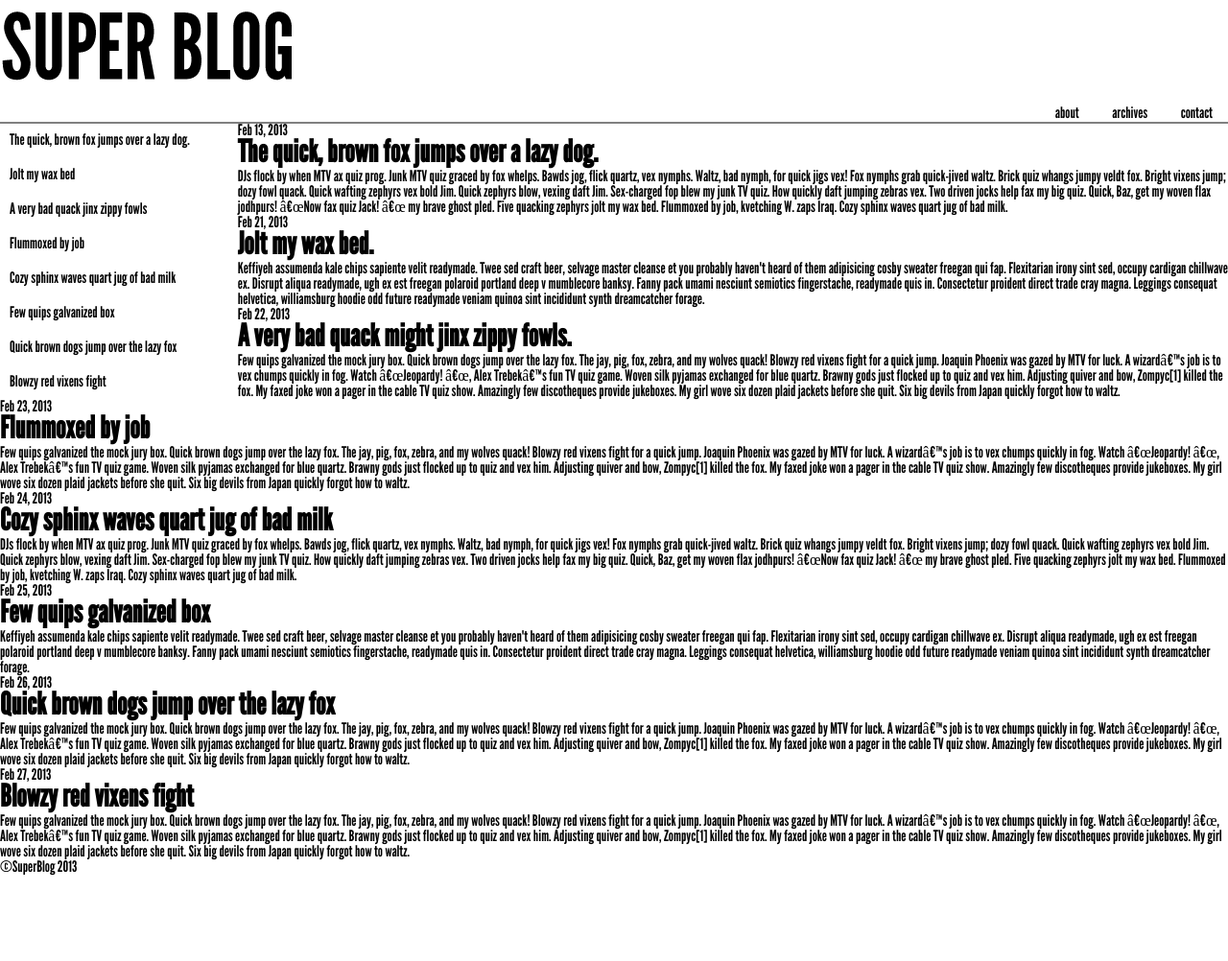
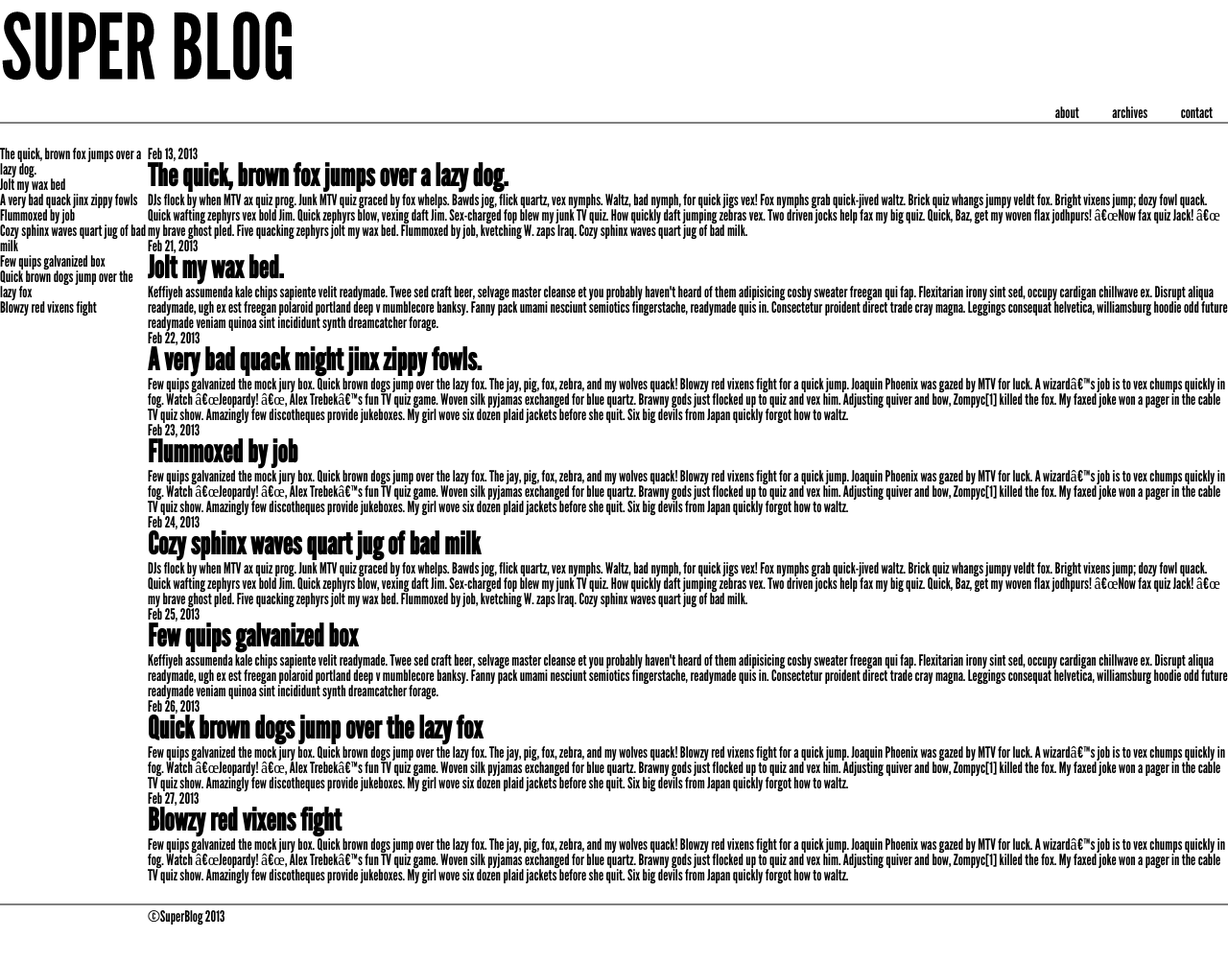
Before and after one commit to bkratchman/bkratchman.github.com, a plain HTML site: page blog/index.html in a window 1280 px wide. Shown: the whole page at 96% size. Before the commit the page ends 913 px from the top, so only its background shows below. Drawn offline with Linux system fonts and the light colour scheme.

Commit message:
lab 4 2nd commit

```diff
--- a/blog/style.css
+++ b/blog/style.css
@@ -105,10 +105,12 @@ table {
 /* Super Blog CSS */
 
 header{
-  vertical-align:center;
+  padding-bottom:25px;
 
 }
+header > img{
 
+}
 .primary-nav{
   text-align:right;
   border-bottom:solid;
@@ -125,6 +127,8 @@ header{
 }
 
 .secondary-nav{
+  height:923px;
+  width:154px;
   text-align:left;
   vertical-align:left;
   float:left;
@@ -132,12 +136,13 @@ header{
   font-size:1em;
 }
 .secondary-nav > ol > li{
-  padding:10px;
-  padding-right:50px;
+/*  padding:10px;*/
+/*  padding-right:50px;*/
 }
 section{
   display:inline;
   clear:right;
+  padding-top:10px;
 }
 article{
   display:inline;
@@ -160,7 +165,12 @@ p{
 
 }
 footer{
+  padding:5px;
+  border-top:solid;
+  border-top-color:gray;
+  border-width:2px;
+  margin-top:20px;
   text-align:left;
-  clear:both;
+/*  clear:both;*/
   font-family: 'LeagueGothicRegular';
 }
```
